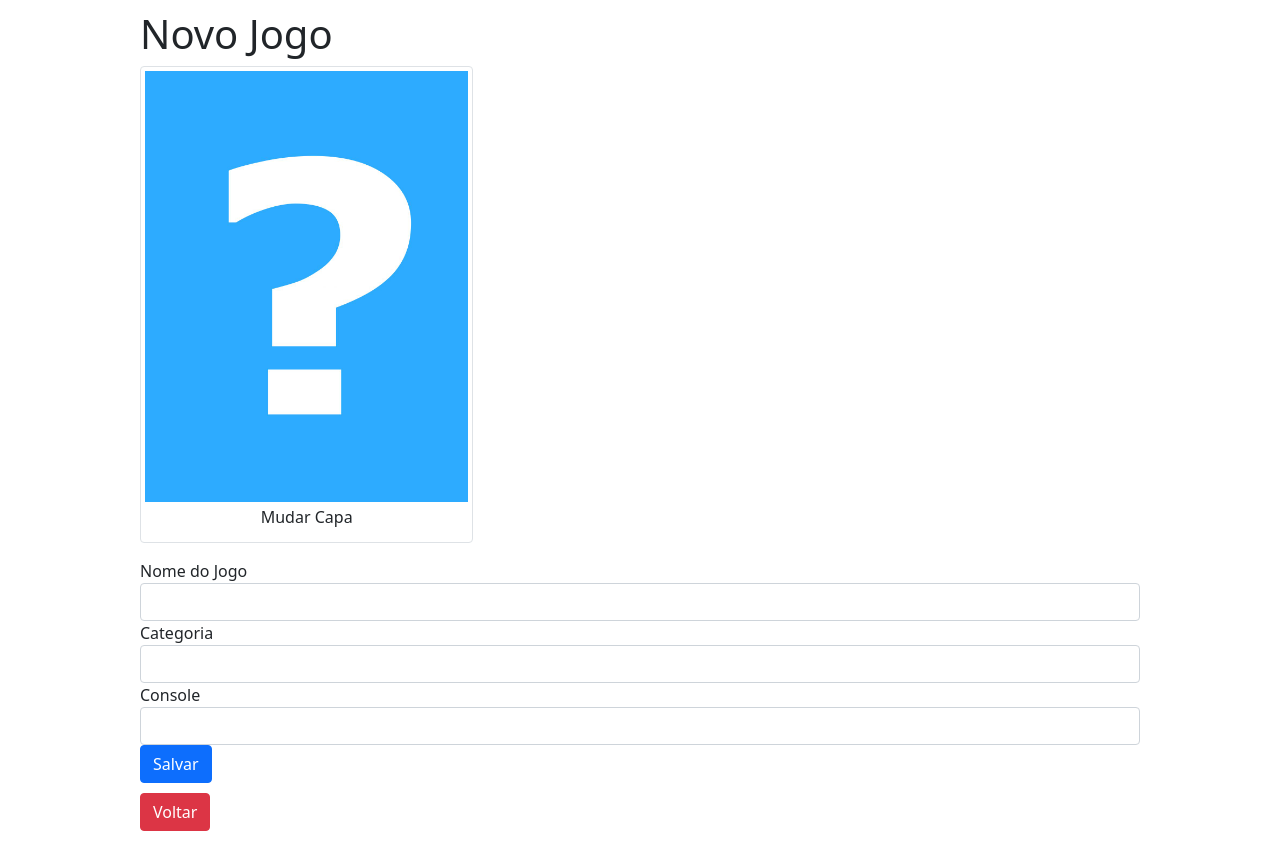
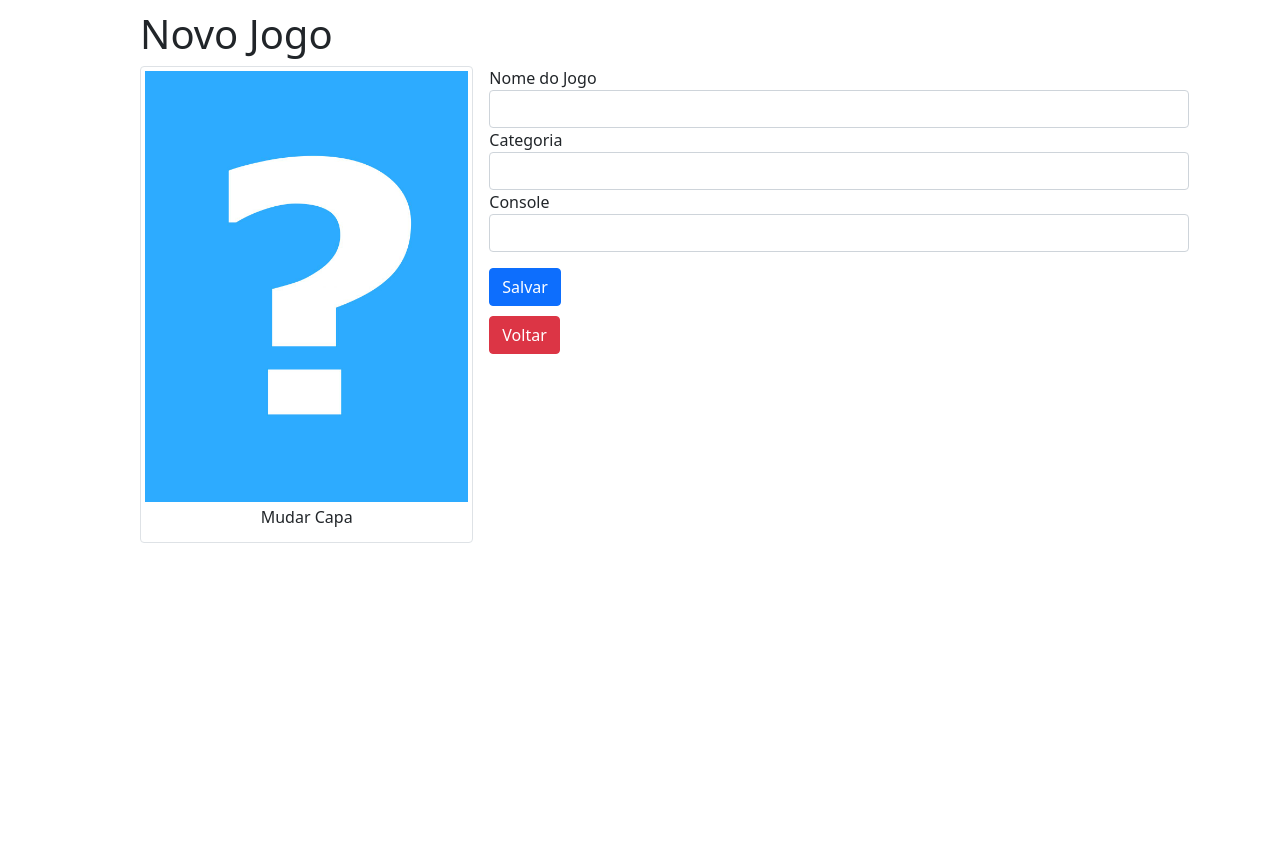
Before and after one commit to enzo-garofalo/meus-estudos-autonomos, a Flask app: page /novo in a window 1280 px wide. After the commit the page ends 543 px from the top, so only its background shows below. Run offline with Flask 3, Linux system fonts and the light colour scheme; the visitor is signed in with stand-in values (Sample User, id 1); some libraries are stand-ins or nearby versions.

Commit message:
Refaturando Código

```diff
--- a/Flask/jogoteca/jogoteca.py
+++ b/Flask/jogoteca/jogoteca.py
@@ -11,7 +11,8 @@
 csrf = CSRFProtect(app)
 
 
-from views import *
+from views_games import *
+from views_user import *
 
 if __name__ == '__main__':
   app.run(debug=True)
--- a/Flask/jogoteca/templates/lista.html
+++ b/Flask/jogoteca/templates/lista.html
@@ -8,6 +8,7 @@
         <table class="table table-striped table-responsive table-bordered">
             <thead class="thead-default">
                 <tr>
+                    <th>Capa</th>
                     <th>Nome</th>
                     <th>Categoria</th>
                     <th>Console</th>
@@ -21,8 +22,8 @@
                     <td>{{jogo.categoria}}</td>
                     <td>{{jogo.console}}</td>
                     <td>
-                      <a href="{{ url_for('editar', id=jogo.id) }}" class="btn btn-info">Editar</a>
-                      <a href="{{ url_for('deletar', id=jogo.id)}}" class="btn btn-danger">Deletar</a>
+                      <a href="{{ url_for('editar', id=jogo.id) }}" class="btn btn-info btn-sm">Editar</a>
+                      <a href="{{ url_for('deletar', id=jogo.id)}}" class="btn btn-danger btn-sm">Deletar</a>
                     </td>
                 </tr>
               {% endfor %}
--- a/Flask/jogoteca/templates/novo.html
+++ b/Flask/jogoteca/templates/novo.html
@@ -1,9 +1,9 @@
 {% extends "template.html" %}
 {% block conteudo %}
                       <!-- enctype permite enviar aquivos para servidor -->
-      <form action="{{ url_for('criar') }}" method="post" enctype="multipart/form-data">
+      <form class="formularioJogo" action="{{ url_for('criar') }}" method="post" enctype="multipart/form-data">
 
-        <figure class="img-thumbnail col-md-4">
+        <figure class="img-thumbnail col-md-4 formularioImagem">
           <img class="img-fluid" src="{{ url_for('imagem', nome_arquivo='capa_padrao.jpg') }}">
           <figcaption>
             <label class="fileContainer">
@@ -16,22 +16,22 @@
 
         <fieldset>
           {{ form.csrf_token() }}
-          <div class="form-group">
+          <div class="form-group inputBox">
             {{ form.nome.label(classs="form-label") }}
             {{ form.nome(class="form-control") }}
           </div>
 
-          <div class="form-group">
+          <div class="form-group inputBox">
             {{ form.categoria.label(classs="form-label") }}
             {{ form.categoria(class="form-control") }}
           </div>
 
-          <div class="form-group">
+          <div class="form-group inputBox">
             {{ form.console.label(classs="form-label") }}
             {{ form.console(class="form-control") }}
           </div>
 
-          <div>
+          <div class="form-group buttons">
             {{ form.salvar(class="btn btn-primary") }}
           </div>
           <a class="btn btn-danger" href="{{ url_for('index') }}">Voltar</a>
--- a/Flask/jogoteca/views.py
+++ b/Flask/jogoteca/views_games.py
@@ -1,7 +1,7 @@
 from flask import render_template, request, redirect, session, flash, url_for, send_from_directory
 from jogoteca import app, db
-from models import Jogos, Usuarios
-from helpers import recupera_imagem, deleta_arquivo, FormularioJogo, FormularioUsuario
+from models import Jogos
+from helpers import recupera_imagem, deleta_arquivo, FormularioJogo
 import time
 
 # Define Rota
@@ -97,35 +97,6 @@
 
   return redirect(url_for('index'))
 
-@app.route('/login')
-def login():
-  proxima = request.args.get('proxima')
-  form = FormularioUsuario()
-  return render_template('login.html', proxima=proxima, form=form)
-
-@app.route('/autenticar', methods=['POST'])
-def autenticar():
-
-  form = FormularioUsuario(request.form)
-
-  usuario = Usuarios.query.filter_by(nickname=form.nickname.data).first()
-  if usuario:
-    if form.senha.data == usuario.senha:
-      session['usuario_logado'] = usuario.nickname
-      flash(usuario.nickname + ' Logado com suceso!')
-      proxima_pagina = request.form['proxima']
-      return redirect(proxima_pagina)
-
-  else:
-    flash('Usuário não encontrado!')
-    return redirect(url_for('login'))
-
-@app.route('/logout')
-def logout():
-  session['usuario_logado'] = None
-  flash('Logout efetuado com sucesso!')
-  return redirect(url_for('index'))
-
 @app.route('/uploads/<nome_arquivo>')
 def imagem(nome_arquivo):
   return send_from_directory('uploads', nome_arquivo)
```
Also changed, not shown: Flask/jogoteca/templates/editar.html (+6 -6 lines), Flask/jogoteca/views_user.py (added, +34 -0 lines), Flask/jogoteca/uploads/capa21-1718650984.4885716.jpg (added), Flask/jogoteca/uploads/capa22-1718651091.646243.jpg (added).
